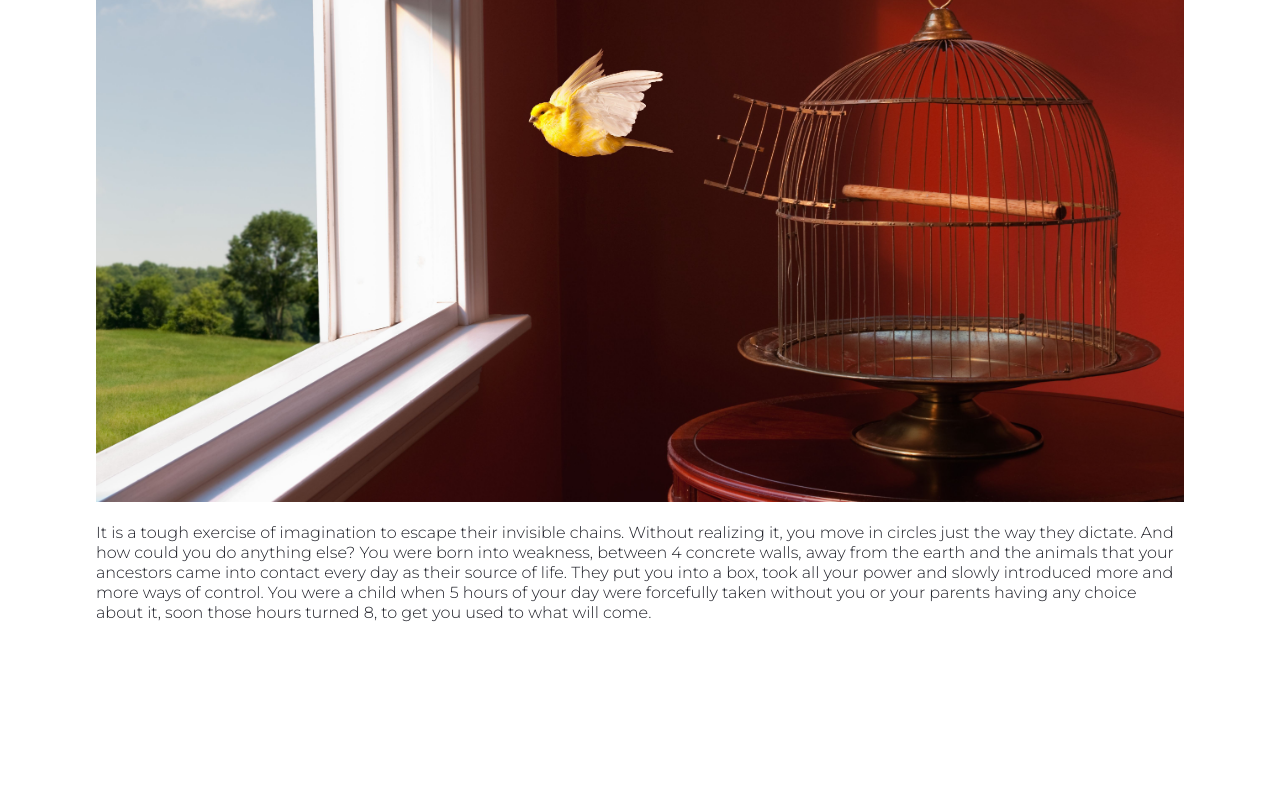
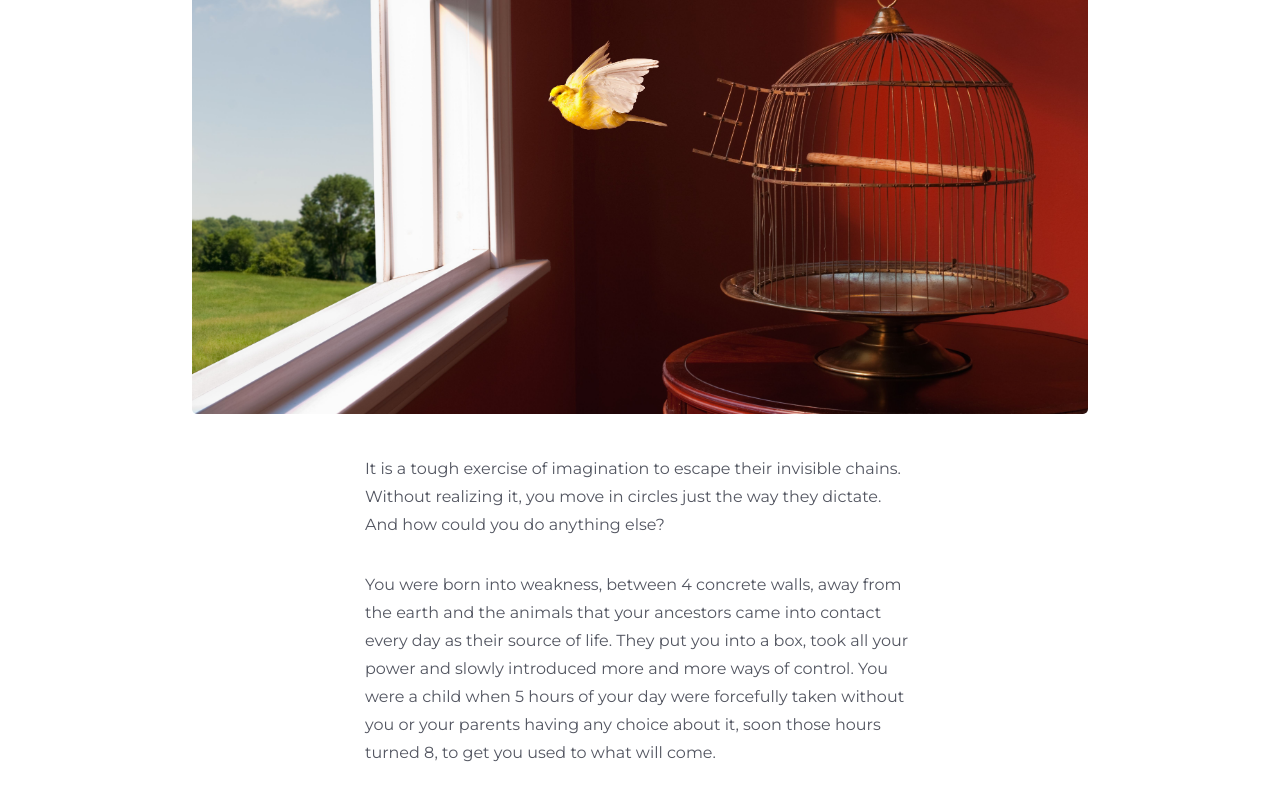
Before and after one commit to amberTrance/temple-of-medicine, a Next.js app: page /blog/born-into-weakness in a window 1280 px wide. Shown: the part 548-1348 px from the top of the page. Before the commit the page ends 1283 px from the top, so only its background shows below. Built offline with nearby package versions, Linux system fonts and the light colour scheme.

Commit message:
Added more stuff.

```diff
--- a/src/app/blog/born-into-weakness/page.tsx
+++ b/src/app/blog/born-into-weakness/page.tsx
@@ -1,3 +1,4 @@
+import { Heading } from "@/app/components/heading/heading";
 import Image from "next/image"
 
 import Link from "next/link";
@@ -5,27 +6,30 @@ import Link from "next/link";
 export default function BornIntoWeakness() {
   return (
     <>
-      <h1>Born into Weakness</h1>
-
-      <Image
-        src="/bird-escaping.jpg"
+      <Heading
+        date="22nd of April, 2024"
+        heading="Born into weakness"
+        src="bird-escaping"
         alt="Bird escaping a cage"
-        width="780"
-        height="500"
-        layout="responsive"
       />
 
-      <p>
-        It is a tough exercise of imagination to escape their invisible chains.
-        Without realizing it, you move in circles just the way they dictate. And
-        how could you do anything else? You were born into weakness, between 4
-        concrete walls, away from the earth and the animals that your ancestors
-        came into contact every day as their source of life. They put you into a
-        box, took all your power and slowly introduced more and more ways of
-        control. You were a child when 5 hours of your day were forcefully taken
-        without you or your parents having any choice about it, soon those hours
-        turned 8, to get you used to what will come.
-      </p>
+      <div style={{ display: "flex", flexDirection: "column", alignItems: "center"}}>
+        <p>
+          It is a tough exercise of imagination to escape their invisible
+          chains. Without realizing it, you move in circles just the way they
+          dictate. And how could you do anything else?
+        </p>
+
+        <p>
+          You were born into weakness, between 4 concrete walls, away from the
+          earth and the animals that your ancestors came into contact every day
+          as their source of life. They put you into a box, took all your power
+          and slowly introduced more and more ways of control. You were a child
+          when 5 hours of your day were forcefully taken without you or your
+          parents having any choice about it, soon those hours turned 8, to get
+          you used to what will come.
+        </p>
+      </div>
     </>
   );
 }
--- /dev/null
+++ b/src/app/components/heading/heading.tsx
@@ -0,0 +1,25 @@
+import Image from "next/image";
+
+type HeadingProps = {
+    alt: string;
+    date: string;
+    heading: string;
+    src: string;
+}
+
+export const Heading = ({ alt, date, heading, src }: HeadingProps) => (
+  <>
+    <h1 style={{ margin: "0px"}}>{heading}</h1>
+
+    <p style={{fontWeight: "bold"}}>{date}</p>
+
+    <Image
+      src={`/${src}.jpg`}
+      alt={alt}
+      width="780"
+      height="500"
+      layout="responsive"
+      style={{margin: "20px 0px", borderRadius: "5px"}}
+    />
+  </>
+);
--- a/src/app/globals.css
+++ b/src/app/globals.css
@@ -3,10 +3,26 @@ body {
   padding: 0;
 }
 
+/* MAIN */
+
 main {
-  padding: 6rem;
   min-height: 100vh;
   line-height: 1.25;
+}
+@media (min-width: 300px) {
+  main {
+    padding: 1.5rem;
+  }
+}
+@media (min-width: 800px) {
+  main {
+    padding: 6rem;
+  }
+}
+@media (min-width: 1025px) {
+  main {
+    padding: 6rem 12rem;
+  }
 }
 
 [data-theme="dark"] {
@@ -34,18 +50,15 @@ ul {
   border-radius: 50%;
   background-color: transparent;
 }
-
 .circle-button:hover {
   cursor: pointer;
 }
-
 [data-theme="dark"] .circle-button {
   border: 2px solid #4b4c53;
 }
 [data-theme="light"] .circle-button {
   border: 2px solid #535661;
 }
-
 @media (min-width: 600px) {
   [data-theme="dark"] .circle-button:hover {
     border: 2px solid #ffffff;
@@ -65,6 +78,12 @@ ul {
   padding: 48px;
   width: 100%;
   box-sizing: border-box;
+  gap: 10px
+}
+@media (max-width: 600px) {
+  .navbar {
+    padding: 20px;
+  }
 }
 
 /* LINKS */
@@ -76,11 +95,9 @@ ul {
   font-size: 16px;
   padding-left: 0px;
 }
-
 .navbar li {
   padding: 8px 20px;
 }
-
 .navbar a {
   text-decoration: none;
 }
@@ -104,18 +121,20 @@ ul {
   flex-wrap: nowrap;
   margin-right: nowrap;
 }
-
 .logo {
   font-size: 24px;
   white-space: nowrap;
   font-weight: 600;
   margin-right: 8px;
 }
-
+@media (max-width: 450px) {
+  .logo {
+    font-size: 18px;
+  }
+}
 [data-theme="dark"] .logo {
   color: #ffffff;
 }
-
 [data-theme="light"] .logo {
   color: #000000;
 }
@@ -127,7 +146,6 @@ ul {
   text-decoration: none;
   padding: 5px 0px;
 }
-
 .underline-grow::before {
   content: "";
   position: absolute;
@@ -137,20 +155,36 @@ ul {
   height: 1.7px;
   transition: width 0.3s ease;
 }
-
 @media (min-width: 600px) {
   .underline-grow:hover::before {
     width: 100%;
   }
 }
-
 [data-theme="dark"] .underline-grow::before {
   background-color: #ffffff;
 }
-
 [data-theme="light"] .underline-grow::before {
   background-color: #000000;
 }
+
+/* PARAGRAPHS */
+
+p {
+    font-size: 16px;
+    line-height: 28px;
+}
+[data-theme="dark"] p {
+  color: #C8C8C8;
+}
+[data-theme="light"] p {
+  color: #535661;
+}
+@media (min-width: 1025px) {
+  p {
+    max-width: 550px;
+  }
+}
+
 
 /* UTILITY CLASSES */
 
--- a/src/app/layout.tsx
+++ b/src/app/layout.tsx
@@ -6,7 +6,7 @@ import "./globals.css";
 import { Providers } from "@/app/components/providers";
 
 const montserrat = Montserrat({
-  weight: "300",
+  weight: "400",
   subsets: ["latin"],
   display: "swap",
 });
--- a/src/app/layout/navbar/navbar.tsx
+++ b/src/app/layout/navbar/navbar.tsx
@@ -8,7 +8,7 @@ const Navbar = () => {
   return (
     <nav className="navbar">
       <div className="logo-container underline-grow">
-        <Link className="logo " href="/">
+        <Link className="logo" href="/">
           Temple of Medicine
         </Link>
 
```
